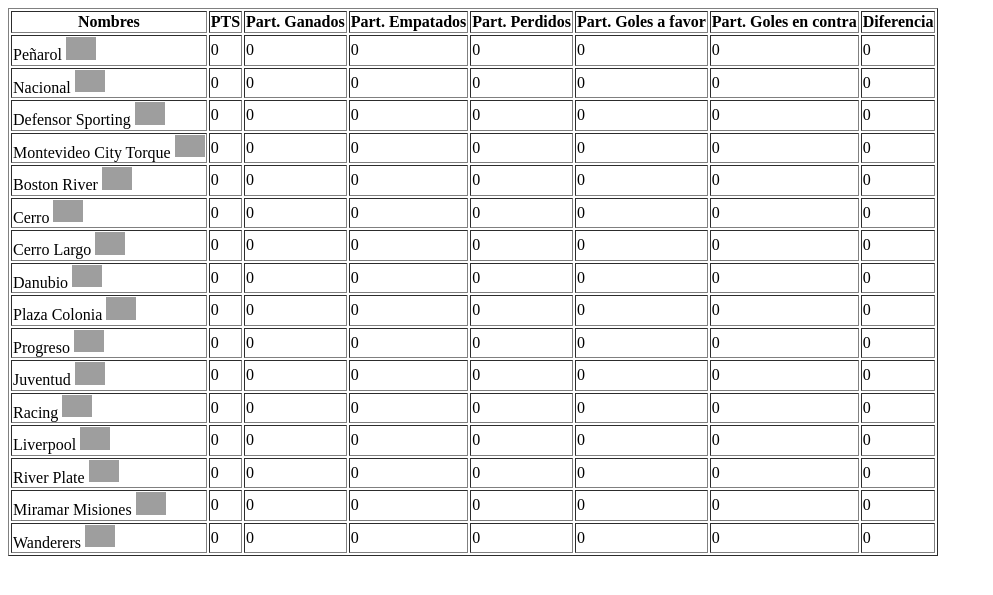
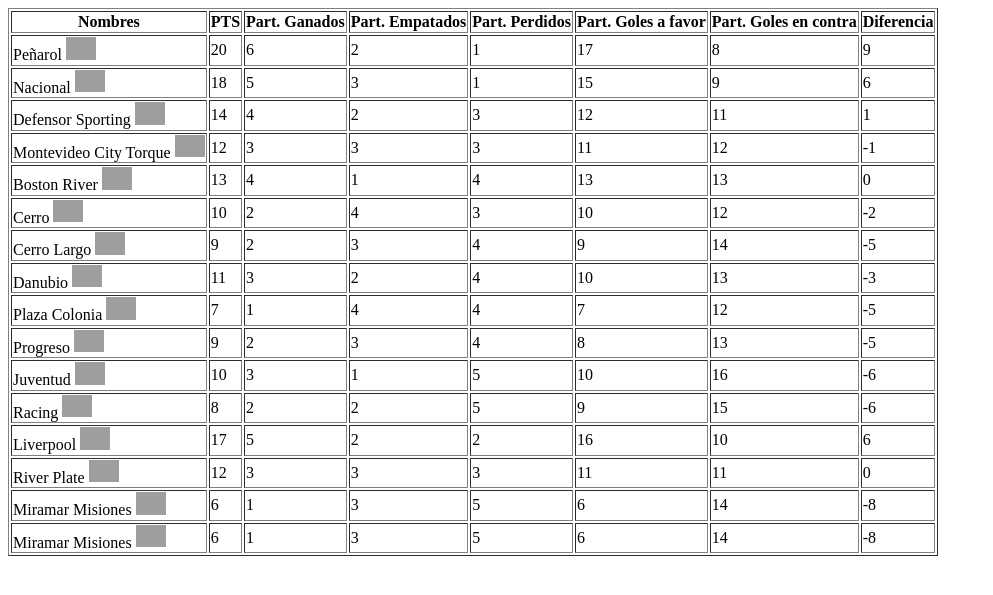
Before and after one commit to MartiBesozzi/ProgramacionFullStack, a PHP site: page /Arreglos/Practico3B/Index.php in a window 1280 px wide. Shown: the top 595 px of the page, without its empty margins (0-993 px from the left). Run offline with PHP 8.4, Linux system fonts and the light colour scheme; grey boxes are pictures that could not be loaded.

Commit message:
Valors calculados agregados

```diff
--- a/Arreglos/Practico3B/Index.php
+++ b/Arreglos/Practico3B/Index.php
@@ -8,38 +8,44 @@
 <body>
 <?php
     $equipos = [
-    ["nombre" => "Peñarol", "escudo" => "penarol.png", "puntos" => 0, "partidos_ganados" => 0, "partidos_empatados" => 0, "partidos_perdidos" => 0, "goles_a_favor" => 0, "goles_en_contra" => 0, "diferencia" => 0],
+    ["nombre" => "Peñarol", "escudo" => "penarol.png", "puntos" => 0, "partidos_ganados" => 6, "partidos_empatados" => 2, "partidos_perdidos" => 1, "goles_a_favor" => 17, "goles_en_contra" => 8, "diferencia" => 0],
 
-    ["nombre" => "Nacional", "escudo" => "nacional.png", "puntos" => 0, "partidos_ganados" => 0, "partidos_empatados" => 0, "partidos_perdidos" => 0, "goles_a_favor" => 0, "goles_en_contra" => 0, "diferencia" => 0],
+    ["nombre" => "Nacional", "escudo" => "nacional.png", "puntos" => 0, "partidos_ganados" => 5, "partidos_empatados" => 3, "partidos_perdidos" => 1, "goles_a_favor" => 15, "goles_en_contra" => 9, "diferencia" => 0],
 
-    ["nombre" => "Defensor Sporting", "escudo" => "defensorsporting.png", "puntos" => 0, "partidos_ganados" => 0, "partidos_empatados" => 0, "partidos_perdidos" => 0, "goles_a_favor" => 0, "goles_en_contra" => 0, "diferencia" => 0],
+    ["nombre" => "Defensor Sporting", "escudo" => "defensorsporting.png", "puntos" => 0, "partidos_ganados" => 4, "partidos_empatados" => 2, "partidos_perdidos" => 3, "goles_a_favor" => 12, "goles_en_contra" => 11, "diferencia" => 0],
 
-    ["nombre" => "Montevideo City Torque", "escudo" => "montevideo.png", "puntos" => 0, "partidos_ganados" => 0, "partidos_empatados" => 0, "partidos_perdidos" => 0, "goles_a_favor" => 0, "goles_en_contra" => 0, "diferencia" => 0],
+    ["nombre" => "Montevideo City Torque", "escudo" => "montevideo.png", "puntos" => 0, "partidos_ganados" => 3, "partidos_empatados" => 3, "partidos_perdidos" => 3, "goles_a_favor" => 11, "goles_en_contra" => 12, "diferencia" => 0],
 
-    ["nombre" => "Boston River", "escudo" => "bostonriver.png", "puntos" => 0, "partidos_ganados" => 0, "partidos_empatados" => 0, "partidos_perdidos" => 0, "goles_a_favor" => 0, "goles_en_contra" => 0, "diferencia" => 0],
+    ["nombre" => "Boston River", "escudo" => "bostonriver.png", "puntos" => 0, "partidos_ganados" => 4, "partidos_empatados" => 1, "partidos_perdidos" => 4, "goles_a_favor" => 13, "goles_en_contra" => 13, "diferencia" => 0],
 
-    ["nombre" => "Cerro", "escudo" => "cerro.png", "puntos" => 0, "partidos_ganados" => 0, "partidos_empatados" => 0, "partidos_perdidos" => 0, "goles_a_favor" => 0, "goles_en_contra" => 0, "diferencia" => 0],
+    ["nombre" => "Cerro", "escudo" => "cerro.png", "puntos" => 0, "partidos_ganados" => 2, "partidos_empatados" => 4, "partidos_perdidos" => 3, "goles_a_favor" => 10, "goles_en_contra" => 12, "diferencia" => 0],
 
-    ["nombre" => "Cerro Largo", "escudo" => "cerrolargo.png", "puntos" => 0, "partidos_ganados" => 0, "partidos_empatados" => 0, "partidos_perdidos" => 0, "goles_a_favor" => 0, "goles_en_contra" => 0, "diferencia" => 0],
+    ["nombre" => "Cerro Largo", "escudo" => "cerrolargo.png", "puntos" => 0, "partidos_ganados" => 2, "partidos_empatados" => 3, "partidos_perdidos" => 4, "goles_a_favor" => 9, "goles_en_contra" => 14, "diferencia" => 0],
 
-    ["nombre" => "Danubio", "escudo" => "danubio.png", "puntos" => 0, "partidos_ganados" => 0, "partidos_empatados" => 0, "partidos_perdidos" => 0, "goles_a_favor" => 0, "goles_en_contra" => 0, "diferencia" => 0],
+    ["nombre" => "Danubio", "escudo" => "danubio.png", "puntos" => 0, "partidos_ganados" => 3, "partidos_empatados" => 2, "partidos_perdidos" => 4, "goles_a_favor" => 10, "goles_en_contra" => 13, "diferencia" => 0],
 
-    ["nombre" => "Plaza Colonia", "escudo" => "plazacolonia.png", "puntos" => 0, "partidos_ganados" => 0, "partidos_empatados" => 0, "partidos_perdidos" => 0, "goles_a_favor" => 0, "goles_en_contra" => 0, "diferencia" => 0],
+    ["nombre" => "Plaza Colonia", "escudo" => "plazacolonia.png", "puntos" => 0, "partidos_ganados" => 1, "partidos_empatados" => 4, "partidos_perdidos" => 4, "goles_a_favor" => 7, "goles_en_contra" => 12, "diferencia" => 0],
 
-    ["nombre" => "Progreso", "escudo" => "progreso.png", "puntos" => 0, "partidos_ganados" => 0, "partidos_empatados" => 0, "partidos_perdidos" => 0, "goles_a_favor" => 0, "goles_en_contra" => 0, "diferencia" => 0],
+    ["nombre" => "Progreso", "escudo" => "progreso.png", "puntos" => 0, "partidos_ganados" => 2, "partidos_empatados" => 3, "partidos_perdidos" => 4, "goles_a_favor" => 8, "goles_en_contra" => 13, "diferencia" => 0],
 
-    ["nombre" => "Juventud", "escudo" => "juventud.png", "puntos" => 0, "partidos_ganados" => 0, "partidos_empatados" => 0, "partidos_perdidos" => 0, "goles_a_favor" => 0, "goles_en_contra" => 0, "diferencia" => 0],
+    ["nombre" => "Juventud", "escudo" => "juventud.png", "puntos" => 0, "partidos_ganados" => 3, "partidos_empatados" => 1, "partidos_perdidos" => 5, "goles_a_favor" => 10, "goles_en_contra" => 16, "diferencia" => 0],
 
-    ["nombre" => "Racing", "escudo" => "racing.png", "puntos" => 0, "partidos_ganados" => 0, "partidos_empatados" => 0, "partidos_perdidos" => 0, "goles_a_favor" => 0, "goles_en_contra" => 0, "diferencia" => 0],
+    ["nombre" => "Racing", "escudo" => "racing.png", "puntos" => 0, "partidos_ganados" => 2, "partidos_empatados" => 2, "partidos_perdidos" => 5, "goles_a_favor" => 9, "goles_en_contra" => 15, "diferencia" => 0],
 
-    ["nombre" => "Liverpool", "escudo" => "Liverpool.png", "puntos" => 0, "partidos_ganados" => 0, "partidos_empatados" => 0, "partidos_perdidos" => 0, "goles_a_favor" => 0, "goles_en_contra" => 0, "diferencia" => 0],
+    ["nombre" => "Liverpool", "escudo" => "Liverpool.png", "puntos" => 0, "partidos_ganados" => 5, "partidos_empatados" => 2, "partidos_perdidos" => 2, "goles_a_favor" => 16, "goles_en_contra" => 10, "diferencia" => 0],
 
-    ["nombre" => "River Plate", "escudo" => "riverplate.png", "puntos" => 0, "partidos_ganados" => 0, "partidos_empatados" => 0, "partidos_perdidos" => 0, "goles_a_favor" => 0, "goles_en_contra" => 0, "diferencia" => 0],
+    ["nombre" => "River Plate", "escudo" => "riverplate.png", "puntos" => 0, "partidos_ganados" => 3, "partidos_empatados" => 3, "partidos_perdidos" => 3, "goles_a_favor" => 11, "goles_en_contra" => 11, "diferencia" => 0],
 
-    ["nombre" => "Miramar Misiones", "escudo" => "miramarmisiones.png", "puntos" => 0, "partidos_ganados" => 0, "partidos_empatados" => 0, "partidos_perdidos" => 0, "goles_a_favor" => 0, "goles_en_contra" => 0, "diferencia" => 0],
+    ["nombre" => "Miramar Misiones", "escudo" => "miramarmisiones.png", "puntos" => 0, "partidos_ganados" => 1, "partidos_empatados" => 3, "partidos_perdidos" => 5, "goles_a_favor" => 6, "goles_en_contra" => 14, "diferencia" => 0],
 
-    ["nombre" => "Wanderers", "escudo" => "wanderers.png", "puntos" => 0, "partidos_ganados" => 0, "partidos_empatados" => 0, "partidos_perdidos" => 0, "goles_a_favor" => 0, "goles_en_contra" => 0, "diferencia" => 0]
+    ["nombre" => "Wanderers", "escudo" => "wanderers.png", "puntos" => 0, "partidos_ganados" => 2, "partidos_empatados" => 3, "partidos_perdidos" => 4, "goles_a_favor" => 9, "goles_en_contra" => 13, "diferencia" => 0]
 ];
+
+foreach ($equipos as &$equipo) {
+    $equipo["puntos"] = ($equipo["partidos_ganados"] * 3) + ($equipo["partidos_empatados"]);
+    $equipo["diferencia"] = $equipo["goles_a_favor"] - $equipo["goles_en_contra"];
+}
+
 ?>
 
 <table border="1">
```
